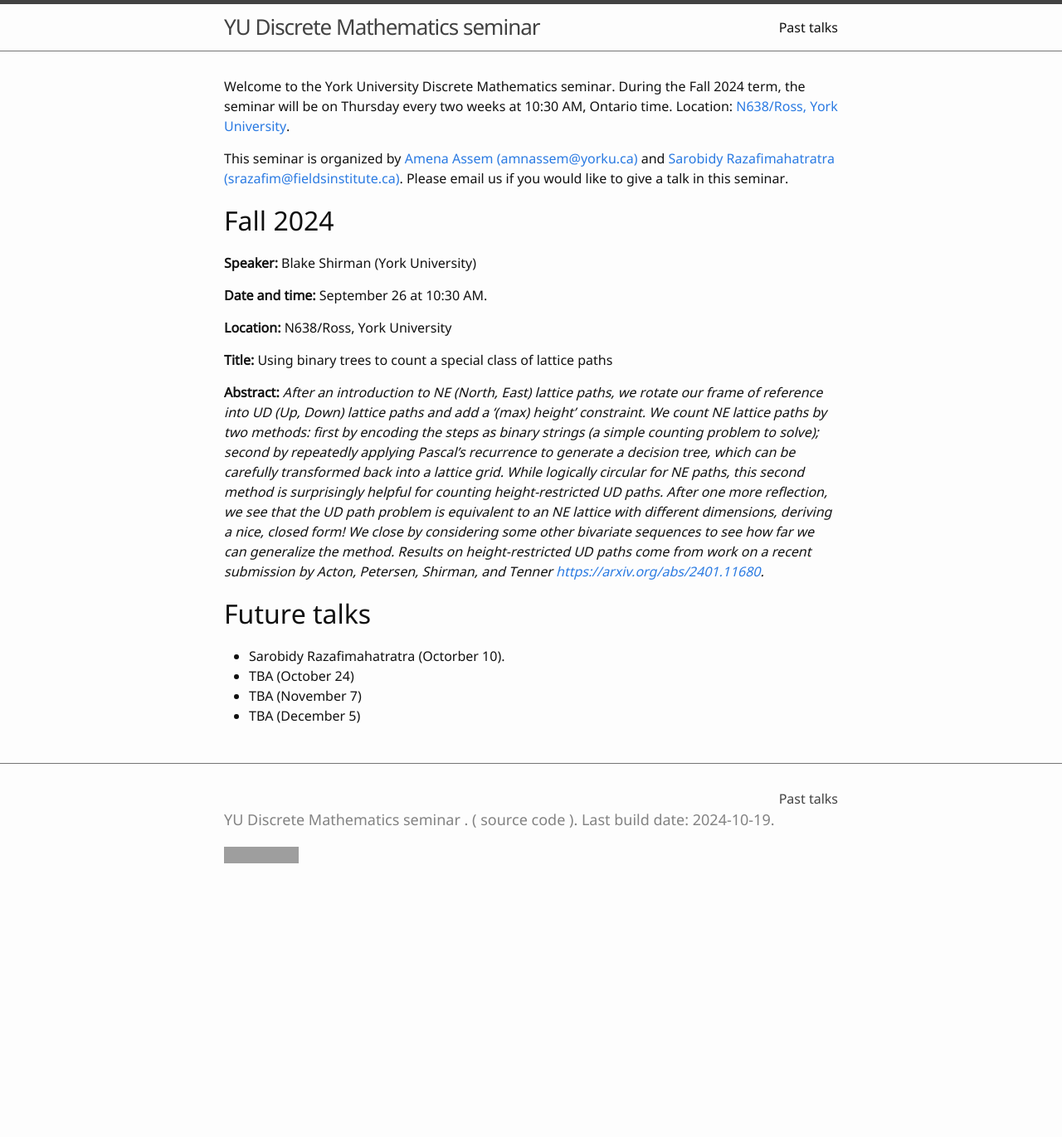
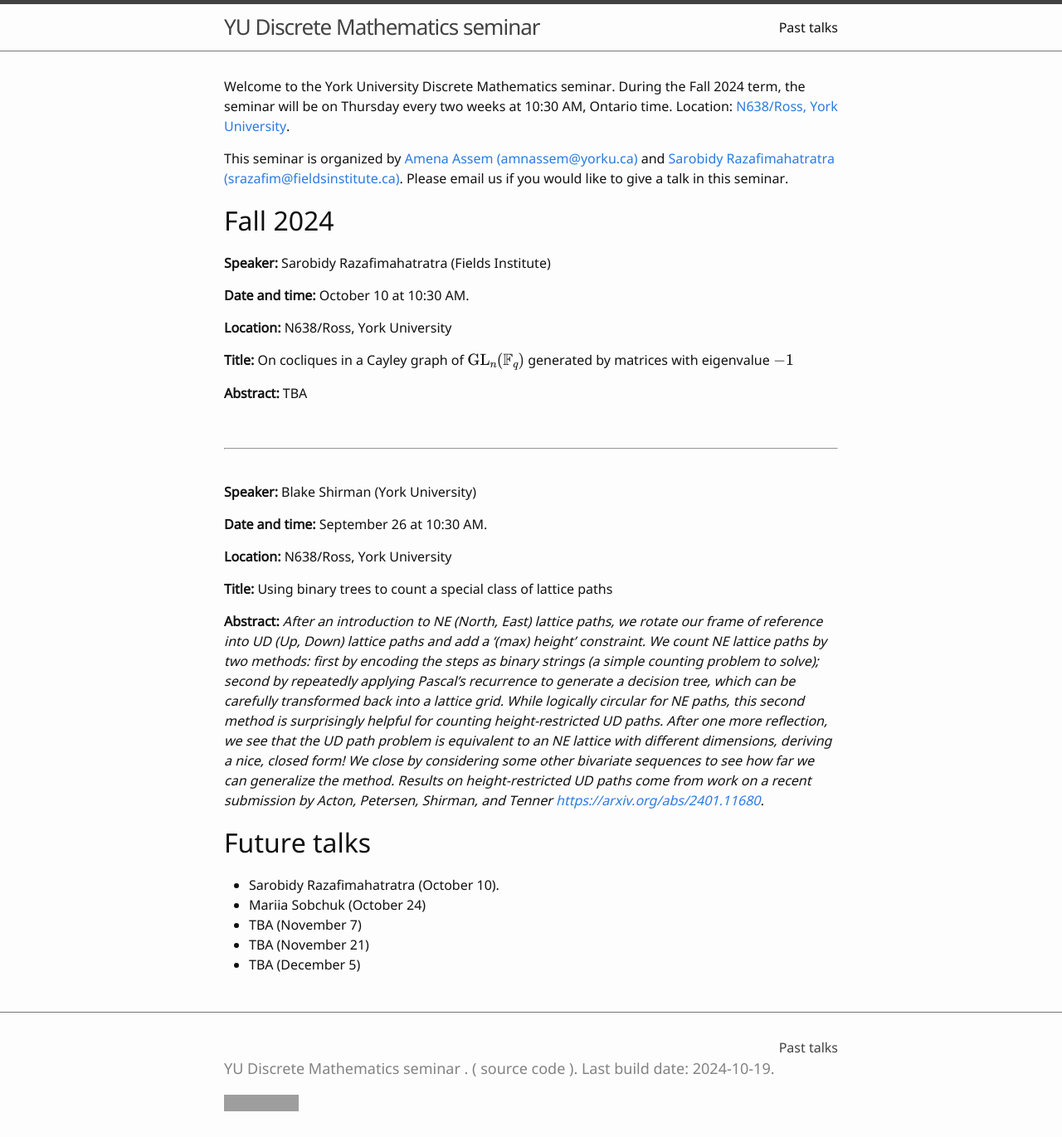
Before and after one commit to sarobidy19/YU-discrete-math, a Jekyll site: the page built from index.md, in a window 1280 px wide. Shown: the whole page at 83% size. Built offline with Jekyll 4.4.1, drawn with Linux system fonts in a browser that asks for light colours; formulas are drawn with MathJax 3; before the commit the page ends 1071 px from its top, so only the background shows below that; grey boxes are pictures that could not be loaded.

Commit message:
October10-talk-title

```diff
--- a/_config.yml
+++ b/_config.yml
@@ -17,6 +17,9 @@ keywords: "workshops, OER, Open Education, websites, gh-pages, jekyll"
 author:
 pub_year:
 github_username:
+
+enable_math: true
+
 
 # add the full url for the github repository
 repo: "https://github.com/evanwill/workshop-template"
--- a/_includes/head.html
+++ b/_includes/head.html
@@ -20,4 +20,8 @@
   <link rel="stylesheet" href="{{ '/css/main.css' | relative_url }}">
 
   {% include analytics.html %}
+  <script
+  src="https://cdn.mathjax.org/mathjax/latest/MathJax.js?config=TeX-AMS-MML_HTMLorMML"
+  type="text/javascript">
+</script>
 </head>
--- a/index.md
+++ b/index.md
@@ -9,6 +9,22 @@ This seminar is organized by [Amena Assem](https://www.amenaassem.com/) [(amnass
 # Fall 2024
 
 
+**Speaker:**  Sarobidy Razafimahatratra (Fields Institute)
+
+**Date and time:** October 10 at 10:30 AM.
+
+**Location:** N638/Ross, York University
+
+**Title:** On cocliques in a Cayley graph of $$\operatorname{GL}_n(\mathbb{F}_q)$$ generated by matrices with eigenvalue $$-1$$
+
+
+**Abstract:** TBA
+
+<br>
+
+---
+
+<br>
 
 **Speaker:**  Blake Shirman (York University)
 
@@ -18,11 +34,13 @@ This seminar is organized by [Amena Assem](https://www.amenaassem.com/) [(amnass
 
 **Title:** Using binary trees to count a special class of lattice paths
 
+
 **Abstract:** *After an introduction to NE (North, East) lattice paths, we rotate our frame of reference into UD (Up, Down) lattice paths and add a '(max) height' constraint.  We count NE lattice paths by two methods: first by encoding the steps as binary strings (a simple counting problem to solve); second by repeatedly applying Pascal's recurrence to generate a decision tree, which can be carefully transformed back into a lattice grid.  While logically circular for NE paths, this second method is surprisingly helpful for counting height-restricted UD paths.  After one more reflection, we see that the UD path problem is equivalent to an NE lattice with different dimensions, deriving a nice, closed form!  We close by considering some other bivariate sequences to see how far we can generalize the method.  Results on height-restricted UD paths come from work on a recent submission by Acton, Petersen, Shirman, and Tenner [https://arxiv.org/abs/2401.11680](https://arxiv.org/abs/2401.11680).*
 
 # Future talks
 
-* Sarobidy Razafimahatratra (Octorber 10).
-* TBA (October 24)
+* Sarobidy Razafimahatratra (October 10).
+* Mariia Sobchuk (October 24)
 * TBA (November 7)
+* TBA (November 21)
 * TBA (December 5)
```
